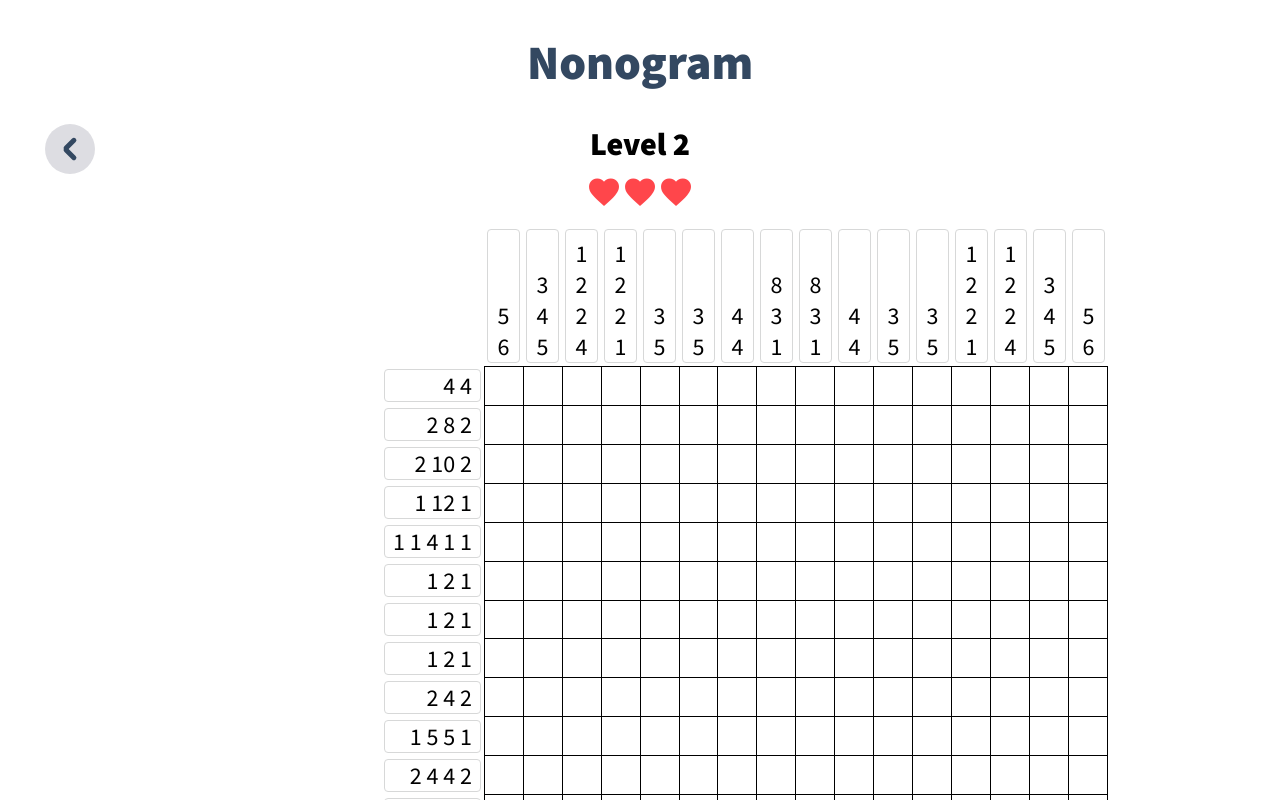
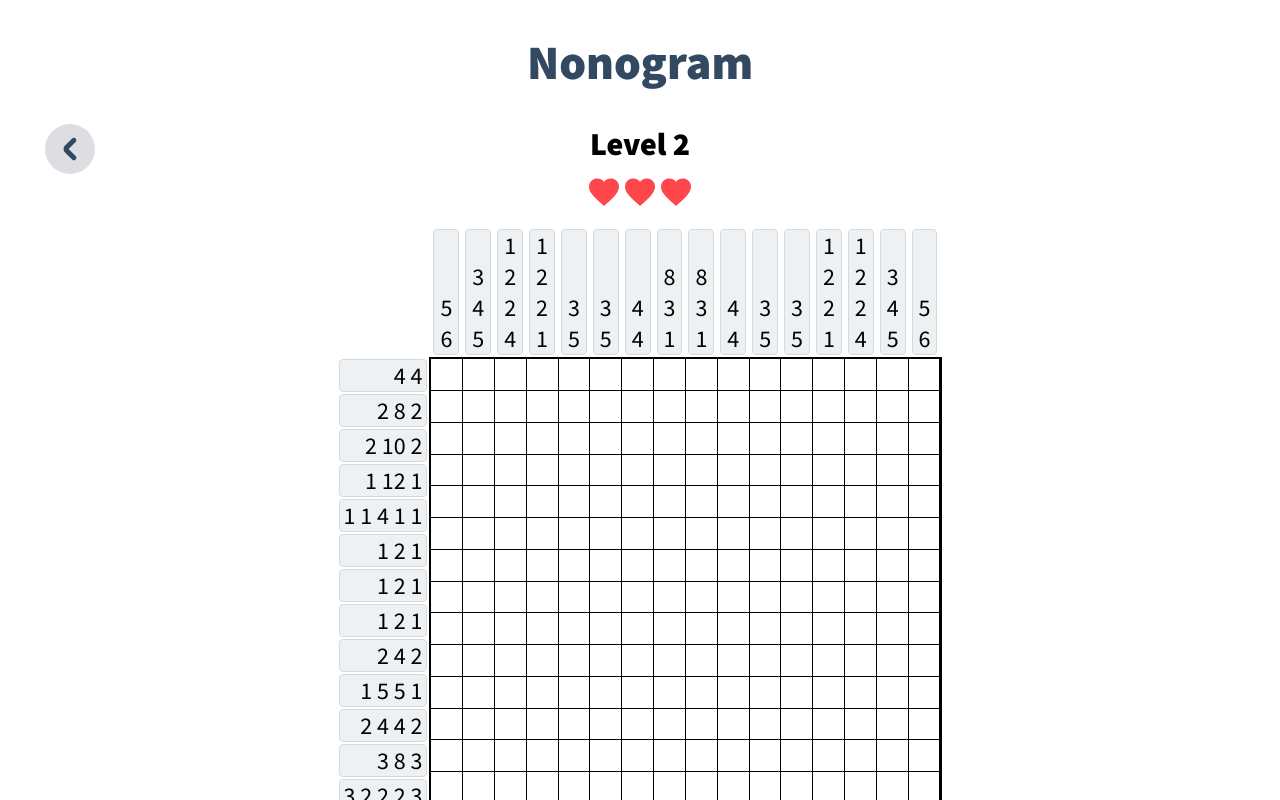
Before and after one commit to DmitrySaf/nonogram, a React (Vite) app: page /nonogram/level/054bdaf4-3c64-4987-81eb-c729282f373e in a window 1280 px wide. Shown: the top 800 px of the page. Built offline with nearby package versions, Linux system fonts and the light colour scheme.

Commit message:
created portal and added to the DOM

```diff
--- a/index.html
+++ b/index.html
@@ -9,6 +9,7 @@
   </head>
   <body>
     <div id="root"></div>
+    <div id="portal-root"></div>
     <script type="module" src="/src/main.tsx"></script>
   </body>
 </html>
--- a/src/components/Table/Table.scss
+++ b/src/components/Table/Table.scss
@@ -6,16 +6,15 @@
 }
 
 .table {
-  width: 100%;
+  display: grid;
+  grid-template-columns: max-content 1fr;
+  margin-inline: auto;
+  gap: 4px;
+  &__blocks {
+    width: 510px;
+    border-collapse: collapse;
+    aspect-ratio: 1 / 1;
     &_accomplished {
-    display: grid;
-    position: absolute;
-    top: 0;
-    left: 0;
-    background-color: $color-secondary;
-    overflow: hidden;
-  }
-  &_accomplished .table__body {
       position: relative;
       z-index: 1001;
       box-shadow: 0 0 50px 50px $color-disabled;
@@ -42,76 +41,12 @@
         font-size: 1.5rem;
       }
     }
-  &_accomplished .table__body td {
-    border: none !important;
-    padding: 0;
-
-  }
-  &_accomplished .table__body .table__keys {
-    display: none;
-  }
-  &_accomplished .table__rays {
-    position: absolute;
-    top: 50%;
-    left: 50%;
-    width: 100%;
-    aspect-ratio: 1 / 1;
-    opacity: .5;
-    background: url('../../assets/img/rays.png');
-    background-size: contain;
-    background-repeat: no-repeat;
-    border-radius: 50%;
-    box-shadow: inset 50px -50px 100px 0 #2196f3, inset -50px 50px 100px 0 #2196f3;
-    animation: spin 40s linear infinite;
-    user-select: none;
-    translate: -50% -50%;
-    z-index: 110;
-  }
-  &_accomplished .table__return-button {
-    opacity: 1;
-    visibility: visible;
-  }
-  &__content {
-    width: 100%;
-    max-width: 510px;
-    display: grid;
-    grid-template-columns: max-content 1fr;
-    margin-inline: auto;
-    gap: 4px;
-  }
-  &__blocks {
-    width: 100%;
-    border-collapse: collapse;
-    aspect-ratio: 1 / 1;
-  }
-  &__rays {
-    opacity: 0;
-  }
-  &__return-button {
-    display: flex;
-    opacity: 0;
-    justify-content: center;
-    align-items: center;
-    z-index: 111;
-    width: 10%;
-    aspect-ratio: 3 / 1;
-    background-color: #fff;
-    border-radius: 30px;
-    text-decoration: none;
-    color: $color-primary;
-    font-size: 1.5rem;
-    padding: 10px;
-    visibility: hidden;
-    min-width: max-content;
-    transition-property: background-color, color, opacity;
-    transition-duration: .2s, .2s, .5s;
-    &:hover {
-      color: #fff;
-      background-color: $color-primary;
+    &_accomplished td {
+      border: none;
     }
   }
   &__body {
-    //outline: $table-border-style;
+    box-shadow: 0 0 0 2px #000;
   }
   &__cell {
     border: 1px solid #000;
@@ -153,10 +88,6 @@
       }
     }
   }
-  &__empty-space {
-/*     height: 101px;
-    aspect-ratio: 1 / 1; */
-  }
   &__row-keys {
     height: 100%;
     display: flex;
@@ -168,16 +99,17 @@
   &__keys {
     outline: $keys-border-style;
     border-radius: 3px;
-    font-size: clamp(0.875rem, 3vw, 1.5rem);
-    transition: .3s color;
+    font-size: clamp(0.5rem, 3vw, 1.5rem);
+    transition: .3s all;
+    background-color: $color-gray-light;
     &_theme {
       &_row {
         display: flex;
         justify-content: flex-end;
         align-items: center;
-        padding: 0 8px;
         white-space: nowrap;
-        margin: 4px 0;
+        padding: 0 clamp(2px, .5vw, 4px);
+        margin: 2px 0;
         flex-grow: 1;
       }
       &_column {
@@ -185,13 +117,13 @@
         align-items: flex-end;
         justify-content: center;
         white-space: break-spaces;
-        padding: 8px 0 0;
         height: 100%;
         margin: 0 4px;
         flex-grow: 1;
       }
     }
     &_accomplished {
+      background-color: #fff;
       color: $color-disabled;
     }
   }
--- a/src/components/Table/Table.tsx
+++ b/src/components/Table/Table.tsx
@@ -1,12 +1,12 @@
 import { memo, useEffect } from 'react';
 import classNames from 'classnames';
 import { useDispatch } from 'react-redux';
-import { Link } from 'react-router-dom';
 
 import Row from './Row';
 import ColumnKeys from './ColumnKeys';
 import RowKeys from "./RowKeys";
 import useTypedSelector from '../../hooks/useTypedSelector';
+import TablePortal from "../TablePortal/TablePortal";
 import { initAccomplishment } from '../../store/slices/LevelSlice';
 
 import './Table.scss';
@@ -26,9 +26,9 @@ function Table({ level }: { level: ILevel }) {
   const size = Math.sqrt(codeLenght);
   const isAccomplished = accomplishment.match(/1/g)?.length === code.match(/1/g)?.length;
   const dispatch = useDispatch();
-  const tableClasses = classNames({
-    'table': true,
-    'table_accomplished': isAccomplished,
+  const tableBlocksClasses = classNames({
+    'table__blocks': true,
+    'table__blocks_accomplished': isAccomplished,
   });
 
   useEffect(() => {
@@ -42,10 +42,31 @@ function Table({ level }: { level: ILevel }) {
   };
 
   const getRowCode = (inputCode: string, i: number) => inputCode.slice(i * size, (i * size) + size);
-
+  if (isAccomplished) {
     return (
-    <div className={tableClasses}>
-      <div className="table__content">
+      <TablePortal>
+        <table className={tableBlocksClasses} data-name={level.name}>
+          <tbody className="table__body" data-name={level.name}>
+          {
+            [...Array(size)].map((x, i) => (
+              <Row
+                accomplishment={getRowCode(accomplishment, i)}
+                colorsCode={isAccomplished && level?.colorsCode}
+                colors={isAccomplished && level?.colors}
+                size={size}
+                rowCode={getRowCode(code, i)}
+                index={i}
+                key={i}
+              />
+            ))
+          }
+          </tbody>
+        </table>
+      </TablePortal>
+    )
+  }
+  return (
+    <div className="table">
       <div className="table__empty-space"></div>
       <div className="table__column-keys">
         {
@@ -87,15 +108,9 @@ function Table({ level }: { level: ILevel }) {
         </tbody>
       </table>
     </div>
-{/*       <div className="table__ray-wrapper">
-        <div className="table__rays" style={{ transition: `.5s opacity ${(code.length * 2) / 100 + 0.05}s` }} />
-
-      </div>
-      <Link to=".." className="table__return-button" style={{ transitionDelay: `0s, 0s, ${(code.length * 2) / 100 + 0.15}s` }}>
-        Return
-      </Link> */}
-    </div>
   );
 }
 
+
+
 export default memo(Table);
--- /dev/null
+++ b/src/components/TablePortal/TablePortal.scss
@@ -0,0 +1,59 @@
+@import '../../assets/styles/variables.scss';
+
+.table-portal {
+  position: absolute;
+  top: 0;
+  left: 0;
+  width: 100%;
+  height: 100%;
+  overflow: hidden;
+  background-color: $color-secondary;
+  display: grid;
+  gap: 50px;
+  padding: 50px 0;
+  justify-items: center;
+  &__ray-wrapper {
+    height: 100%;
+    display: grid;
+    place-items: center;
+  }
+  &__rays {
+    position: absolute;
+    top: 50%;
+    left: 50%;
+    width: 100%;
+    aspect-ratio: 1 / 1;
+    opacity: .5;
+    background: url('../../assets/img/rays.png');
+    background-size: contain;
+    background-repeat: no-repeat;
+    border-radius: 50%;
+    box-shadow: inset 50px -50px 100px 0 #2196f3, inset -50px 50px 100px 0 #2196f3;
+    animation: spin 40s linear infinite;
+    user-select: none;
+    translate: -50% -50%;
+    z-index: 110;
+  }
+  &__return-button {
+    display: flex;
+    justify-content: center;
+    align-items: center;
+    z-index: 1100;
+    max-width: 260px;
+    max-height: 50px;
+    width: 10%;
+    background-color: #fff;
+    border-radius: 30px;
+    text-decoration: none;
+    color: $color-primary;
+    font-size: 1.5rem;
+    padding: 10px;
+    min-width: max-content;
+    transition-property: background-color, color, opacity;
+    transition-duration: .2s, .2s, .5s;
+    &:hover {
+      color: #fff;
+      background-color: $color-primary;
+    }
+  }
+}
--- /dev/null
+++ b/src/components/TablePortal/TablePortal.tsx
@@ -0,0 +1,21 @@
+import { Link } from 'react-router-dom';
+import { createPortal } from "react-dom";
+
+import './TablePortal.scss';
+
+const TablePortal = ({ children }: {children: JSX.Element}) => {
+  return createPortal(
+    <div className="table-portal">
+      <div className="table-portal__ray-wrapper">
+        <div className="table-portal__rays" /* style={{ transition: `.5s opacity ${(code.length * 2) / 100 + 0.05}s` }} */ />
+        {children}
+      </div>
+      <Link to=".." className="table-portal__return-button" /* style={{ transitionDelay: `0s, 0s, ${(code.length * 2) / 100 + 0.15}s` }} */>
+        Return
+      </Link>
+    </div>,
+    document.getElementById("portal-root") as Element
+  )
+}
+
+export default TablePortal;
```
Lines whose indentation alone changed are shown as unchanged.
